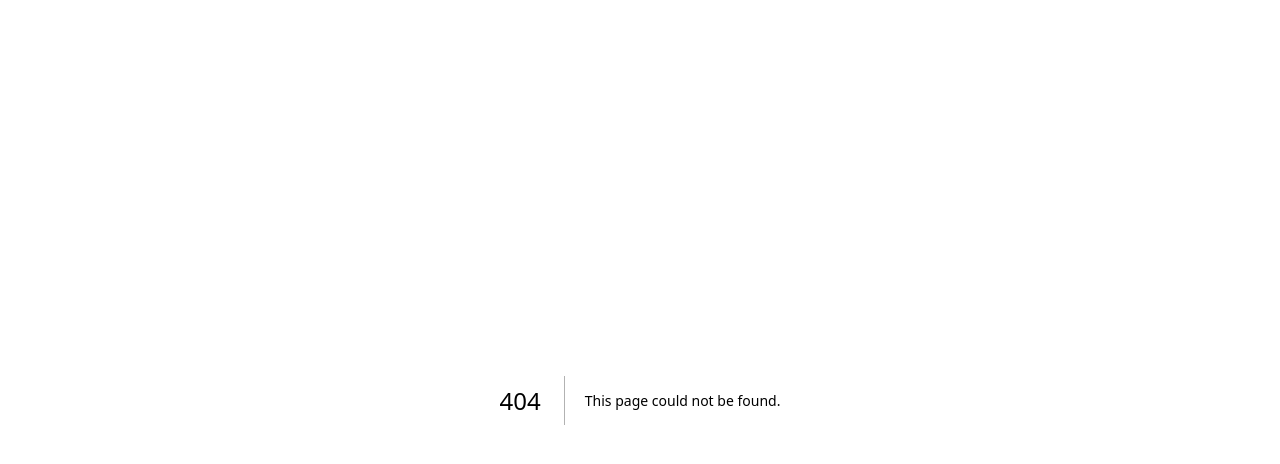
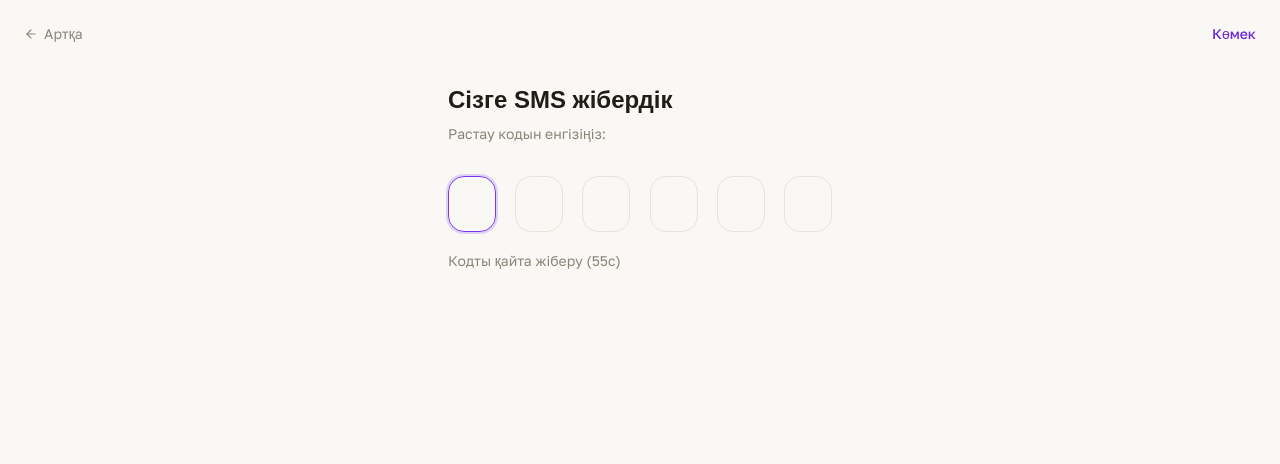
Before and after one commit to Dinislam2009/dimashshh, a Next.js app: page /verify-otp in a window 1280 px wide. Before the commit this address had no page. Shown: the top 464 px of the page. Built offline with nearby package versions, Linux system fonts and the light colour scheme; a web font is replaced by a local one.

Commit message:
Add files via upload

```diff
--- /dev/null
+++ b/app/verify-otp/page.js
@@ -0,0 +1,139 @@
+"use client";
+
+import { useEffect, useRef, useState, Suspense } from "react";
+import { useRouter, useSearchParams } from "next/navigation";
+import Link from "next/link";
+import { ArrowLeft } from "lucide-react";
+import { getPendingOtp, resendOtp, verifyOtp, getUser } from "@/lib/auth";
+
+// Бұл бетті серверлік емес, клиенттік етіп белгілейміз
+export const dynamic = 'force-dynamic';
+
+function maskPhone(phone) {
+  if (!phone) return "";
+  return phone.replace(/(\+7 \(\d)\d\d(\) \d{3}-\d{2}-)(\d{2})/, "$1••$2$3");
+}
+
+function VerifyOtpContent() {
+  const router = useRouter();
+  const searchParams = useSearchParams();
+  const uid = searchParams.get("uid");
+  const inputsRef = useRef([]);
+  const [digits, setDigits] = useState(Array(6).fill(""));
+  const [error, setError] = useState("");
+  const [cooldown, setCooldown] = useState(60);
+  const [devCode, setDevCode] = useState("");
+  const [phone, setPhone] = useState("");
+
+  useEffect(() => {
+    const pending = getPendingOtp();
+    if (pending) {
+      setDevCode(pending.code);
+      setPhone(pending.phone);
+    }
+  }, []);
+
+  useEffect(() => {
+    if (cooldown <= 0) return;
+    const t = setInterval(() => setCooldown((c) => c - 1), 1000);
+    return () => clearInterval(t);
+  }, [cooldown]);
+
+  function handleChange(i, value) {
+    const v = value.replace(/\D/g, "").slice(-1);
+    const next = [...digits];
+    next[i] = v;
+    setDigits(next);
+    setError("");
+    if (v && i < 5) inputsRef.current[i + 1]?.focus();
+
+    if (next.every(Boolean) && next.join("").length === 6) {
+      submit(next.join(""));
+    }
+  }
+
+  function handleKeyDown(i, e) {
+    if (e.key === "Backspace" && !digits[i] && i > 0) {
+      inputsRef.current[i - 1]?.focus();
+    }
+  }
+
+  function submit(code) {
+    const result = verifyOtp(uid, code);
+    if (!result.ok) {
+      setError(result.error);
+      setDigits(Array(6).fill(""));
+      inputsRef.current[0]?.focus();
+      return;
+    }
+    router.push("/start");
+  }
+
+  function handleResend() {
+    if (cooldown > 0) return;
+    const user = getUser(uid);
+    const code = resendOtp(uid, user?.phone || phone);
+    setDevCode(code);
+    setCooldown(60);
+  }
+
+  return (
+    <div className="min-h-screen bg-paper px-6 py-6">
+      <div className="flex items-center justify-between mb-10">
+        <Link href="/register" className="inline-flex items-center gap-1.5 text-sm text-mist">
+          <ArrowLeft size={14} /> Артқа
+        </Link>
+        <span className="text-sm font-medium text-horizon-dark">Көмек</span>
+      </div>
+
+      <div className="max-w-sm mx-auto">
+        <h1 className="font-display text-2xl font-semibold text-ink mb-2">
+          Сізге SMS жібердік
+        </h1>
+        <p className="text-sm text-mist mb-8">
+          Растау кодын енгізіңіз: <span className="font-medium text-ink">{maskPhone(phone)}</span>
+        </p>
+
+        <div className="flex justify-between gap-2 mb-4">
+          {digits.map((d, i) => (
+            <input
+              key={i}
+              ref={(el) => (inputsRef.current[i] = el)}
+              value={d}
+              onChange={(e) => handleChange(i, e.target.value)}
+              onKeyDown={(e) => handleKeyDown(i, e)}
+              inputMode="numeric"
+              maxLength={1}
+              autoFocus={i === 0}
+              className="w-12 h-14 text-center text-xl font-semibold rounded-2xl border border-mist-light focus:border-horizon focus:ring-2 focus:ring-horizon/20 outline-none"
+            />
+          ))}
+        </div>
+
+        {error && <p className="text-xs text-ember bg-ember-light rounded-lg px-3 py-2 mb-4">{error}</p>}
+
+        <button
+          onClick={handleResend}
+          disabled={cooldown > 0}
+          className="text-sm text-horizon-dark font-medium disabled:text-mist disabled:font-normal"
+        >
+          {cooldown > 0 ? `Кодты қайта жіберу (${cooldown}с)` : "Кодты қайта жіберу"}
+        </button>
+
+        {devCode && (
+          <div className="mt-8 rounded-xl border border-dashed border-horizon/40 bg-horizon/5 px-4 py-3 text-xs text-horizon-dark">
+            <strong>Demo режимі:</strong> код — <span className="font-mono font-bold">{devCode}</span>.
+          </div>
+        )}
+      </div>
+    </div>
+  );
+}
+
+export default function VerifyOtpPage() {
+  return (
+    <Suspense fallback={<div>Жүктелуде...</div>}>
+      <VerifyOtpContent />
+    </Suspense>
+  );
+}
```
